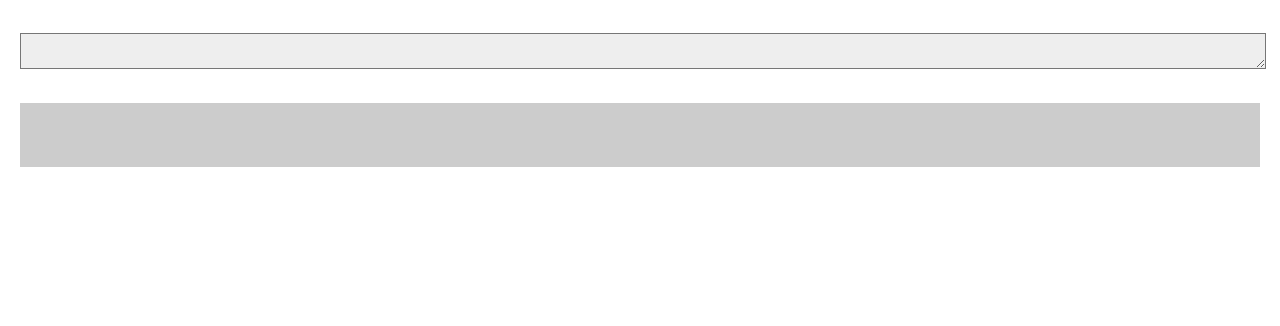
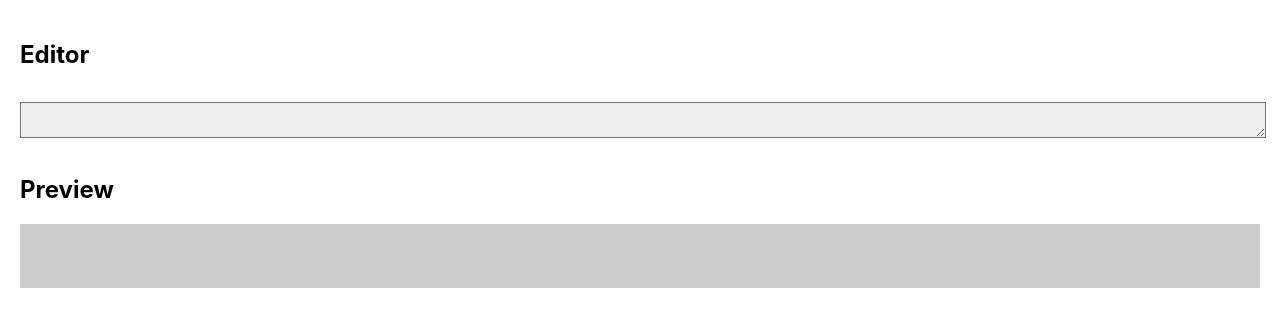
Before and after one commit to MDBoticano/markdown-previewer, a React (Create React App) app: page / in a window 1280 px wide. Shown: the top 326 px of the page. Built offline with nearby package versions, Linux system fonts and the light colour scheme.

Commit message:
commented out Redux code and renamed handler

```diff
--- a/src/App.js
+++ b/src/App.js
@@ -44,11 +44,11 @@ class App extends React.Component {
       editorText: "",
       previewText: ""
     };
-    this.handler = this.handler.bind(this);
+    this.previewUpdater = this.previewUpdater.bind(this);
   }
 
   // Function: callback to update parent using child
-  handler = (childText) => {
+  previewUpdater = (childText) => {
     this.setState({
       previewText: childText
     });
@@ -65,7 +65,7 @@ class App extends React.Component {
   render() {
     return (
       <div id="app-body">
-        <Editor handler={this.handler}/>
+        <Editor previewUpdater={this.previewUpdater}/>
         <Preview editorText={this.state.previewText}/>
       </div>
     );
--- a/src/Editor.js
+++ b/src/Editor.js
@@ -4,7 +4,7 @@ import React from 'react';
 import './Editor.css';
 
 // React-Redux
-import { connect } from 'react-redux';
+// import { connect } from 'react-redux';
 
 class Editor extends React.Component {
   constructor(props) {
@@ -31,13 +31,14 @@ class Editor extends React.Component {
   // ISSUE: one character behind, need to handle async?
   // Function: callback function to update parent property "editorText"
   updateParent = () => {
-    this.props.handler(this.state.editorText);
+    this.props.previewUpdater(this.state.editorText);
   }
 
   // Render
   render() {
     return (
       <React.Fragment>
+        <h2>Editor</h2>
         <textarea id="editor" value={this.state.editorText}
         onChange={this.handleTextAreaChange}>
         </textarea>
@@ -46,19 +47,21 @@ class Editor extends React.Component {
   }
 }
 
-// Puts state data into store
-const mapStateToProps = (state) => {
-  //console.log(state.editorText);
-  return {
-    editorText: state.editorText
-  }
-}
+// Redux store code
+// // Puts state data into store
+// const mapStateToProps = (state) => {
+//   //console.log(state.editorText);
+//   return {
+//     editorText: state.editorText
+//   }
+// }
 
-// Dispatch to actually change store
-const mapDispatchToProps = (dispatch, props) => {
-  return {
-    editorText: props.editorText
-  }
-}
+// // Dispatch to actually change store
+// const mapDispatchToProps = (dispatch, props) => {
+//   return {
+//     editorText: props.editorText
+//   }
+// }
 
-export default connect(mapStateToProps, mapDispatchToProps)(Editor);
+// export default connect(mapStateToProps, mapDispatchToProps)(Editor);
+export default Editor;
--- a/src/Preview.js
+++ b/src/Preview.js
@@ -4,13 +4,14 @@ import React from 'react';
 import './Preview.css';
 
 // React-Redux
-import { connect } from 'react-redux';
+// import { connect } from 'react-redux';
 
 class Preview extends React.Component {
   constructor(props) {
     super(props);
     this.state = {
-      editorText: this.props.editorText
+      editorText: this.props.editorText,
+      markdownText: ""
     };
   }
 
@@ -18,9 +19,9 @@ class Preview extends React.Component {
   // Components don't re-render unless the STATE changes
   componentDidUpdate(prevProps) {
     // Compare current props to previous props
-    if(this.props.editorText !== prevProps.editorText) {
+    if (this.props.editorText !== prevProps.editorText) {
       // update state if props have been changed
-      this.setState({editorText: this.props.editorText});
+      this.setState({ editorText: this.props.editorText });
     }
   }
 
@@ -32,20 +33,26 @@ class Preview extends React.Component {
   // Render
   render() {
     return (
-      <div id="preview">
-        <div id="markdown-text">
-          <p>{this.state.editorText}</p>
+      <React.Fragment>
+        <h2>Preview</h2>
+        <div id="preview">
+          <div id="markdown-text">
+            <p>{this.state.editorText}</p>
+          </div>
         </div>
-      </div>
+      </React.Fragment>
     );
   }
 }
 
-const mapStateToProps = function(state) {
-  console.log(state.editorText);
-  return {
-    previewText: state.editorText
-  }
-}
+// Redux code
+// const mapStateToProps = function (state) {
+//   console.log(state.editorText);
+//   return {
+//     previewText: state.editorText
+//   }
+// }
 
-export default connect(mapStateToProps)(Preview);
+// export default connect(mapStateToProps)(Preview);
+
+export default Preview;
```
